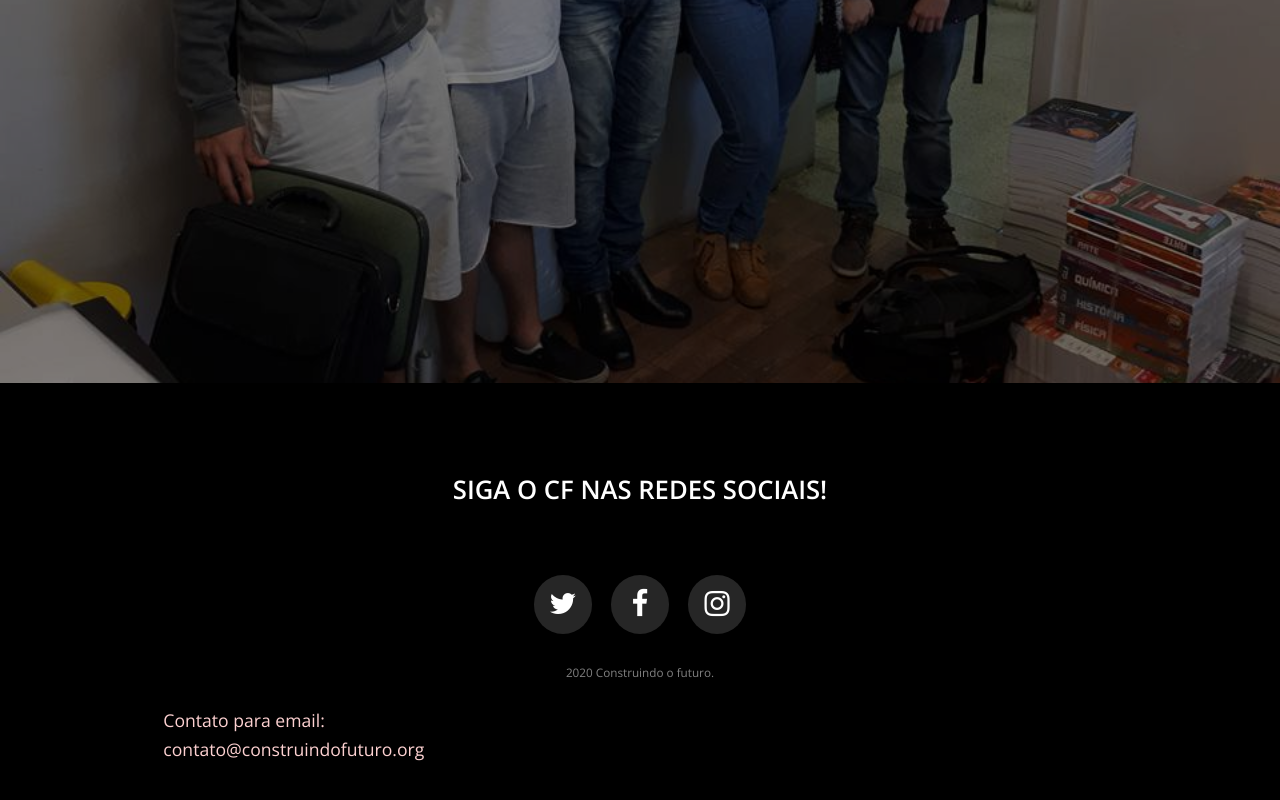
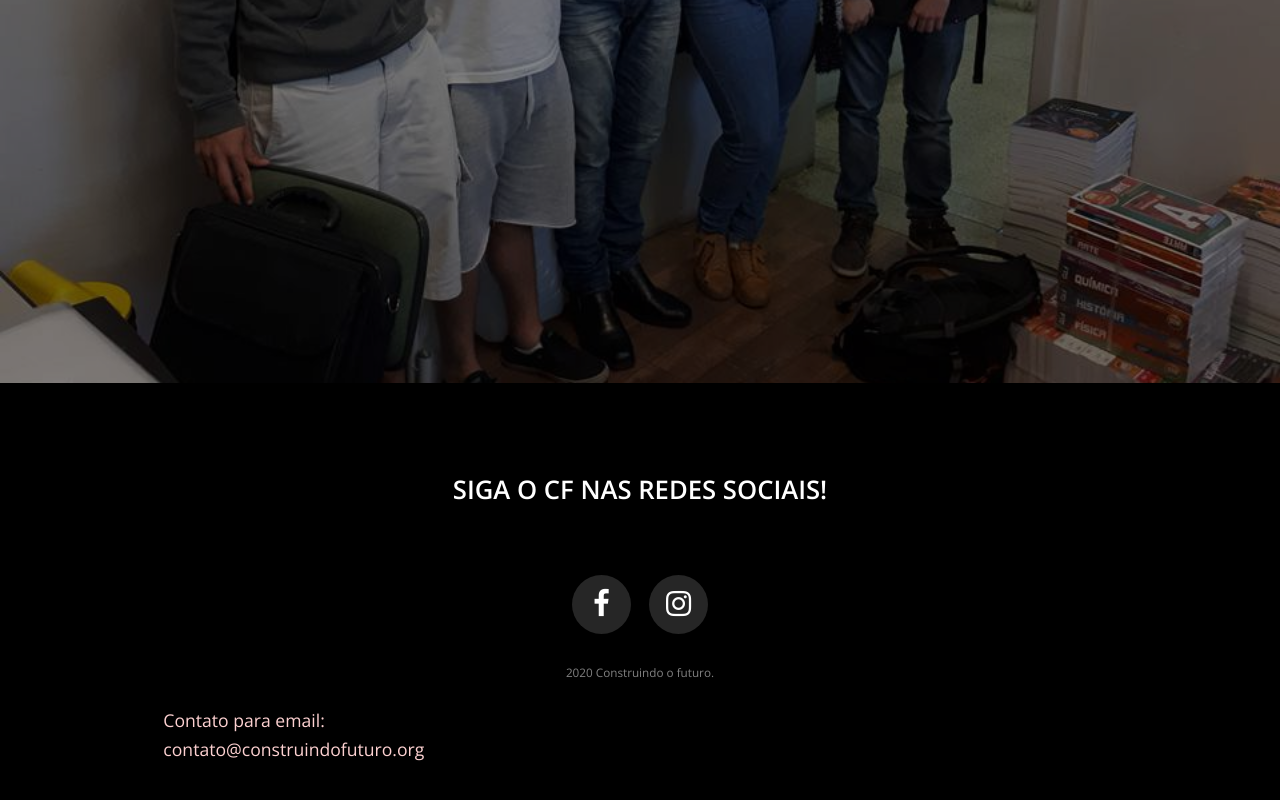
Before and after one commit to julianajanot/construindo-futuro-website, a plain HTML site: page index.html in a window 1280 px wide. Shown: the part 3617-4417 px from the top of the page. Drawn offline with nearby package versions, Linux system fonts and the light colour scheme.

Commit message:
Update index.html

```diff
--- a/index.html
+++ b/index.html
@@ -121,7 +121,6 @@
 
 
 					<ul class="icons">
-						<li><a href="https://www.facebook.com/ConstruindoFuturoCF/?ref=br_rs" class="icon round fa-twitter"><span class="label">Twitter</span></a></li>
 						<li><a href="https://www.facebook.com/ConstruindoFuturoCF/?ref=br_rs" class="icon round fa-facebook"><span class="label">Facebook</span></a></li>
 						<li><a href="https://www.instagram.com/construindofuturocf/" class="icon round fa-instagram"><span class="label">Instagram</span></a></li>
 					</ul>
```
